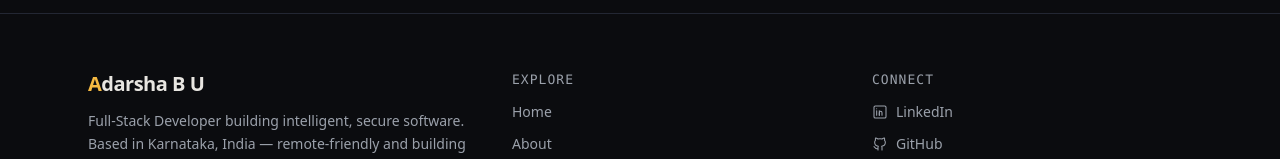
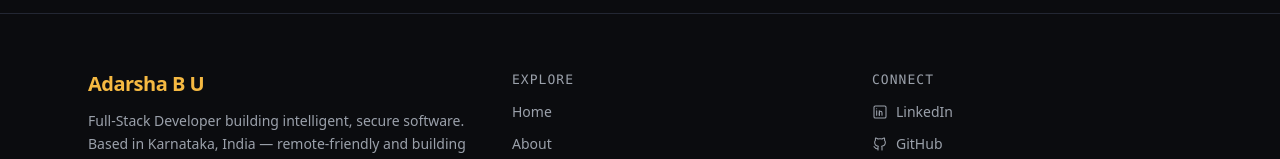
Before and after one commit to Adarsha0307/Portfolio, a React (Vite) app: page / in a window 1280 px wide. Shown: the part 4567-4726 px from the top of the page. Built offline with nearby package versions, Linux system fonts and the light colour scheme; no server answers.

Commit message:
Highlight full name in footer

```diff
--- a/src/components/Footer.jsx
+++ b/src/components/Footer.jsx
@@ -11,7 +11,7 @@
         <div className="grid gap-10 md:grid-cols-[1.2fr_1fr_1fr]">
           <div>
             <p className="font-display text-xl font-semibold tracking-tight">
-              <span className="text-gold">A</span>darsha B U
+              <span className="text-gold">Adarsha B U</span>
             </p>
             <p className="mt-3 max-w-sm text-sm leading-relaxed text-muted">
               {profile.headline} Based in Karnataka, India — remote-friendly and building in public.
```
